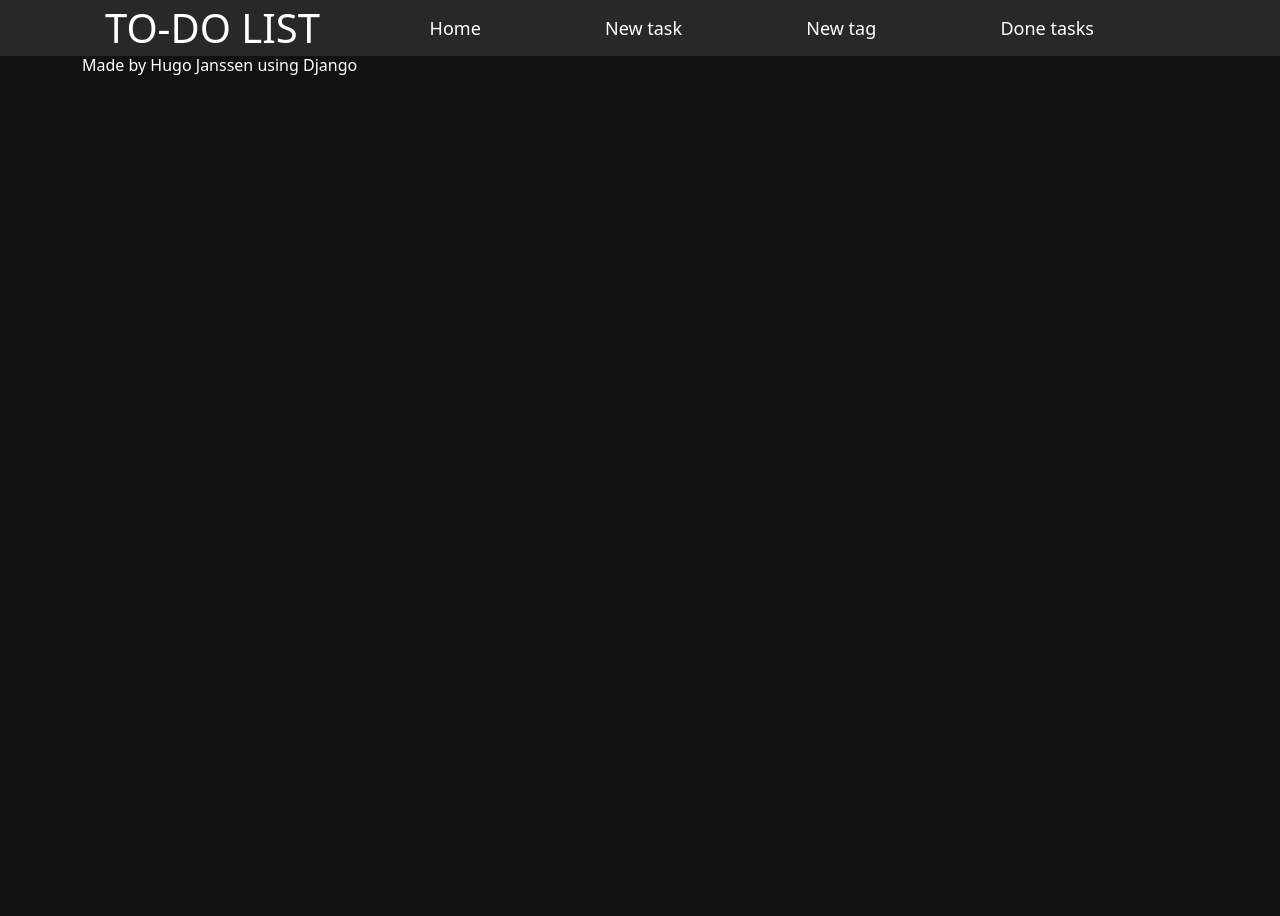
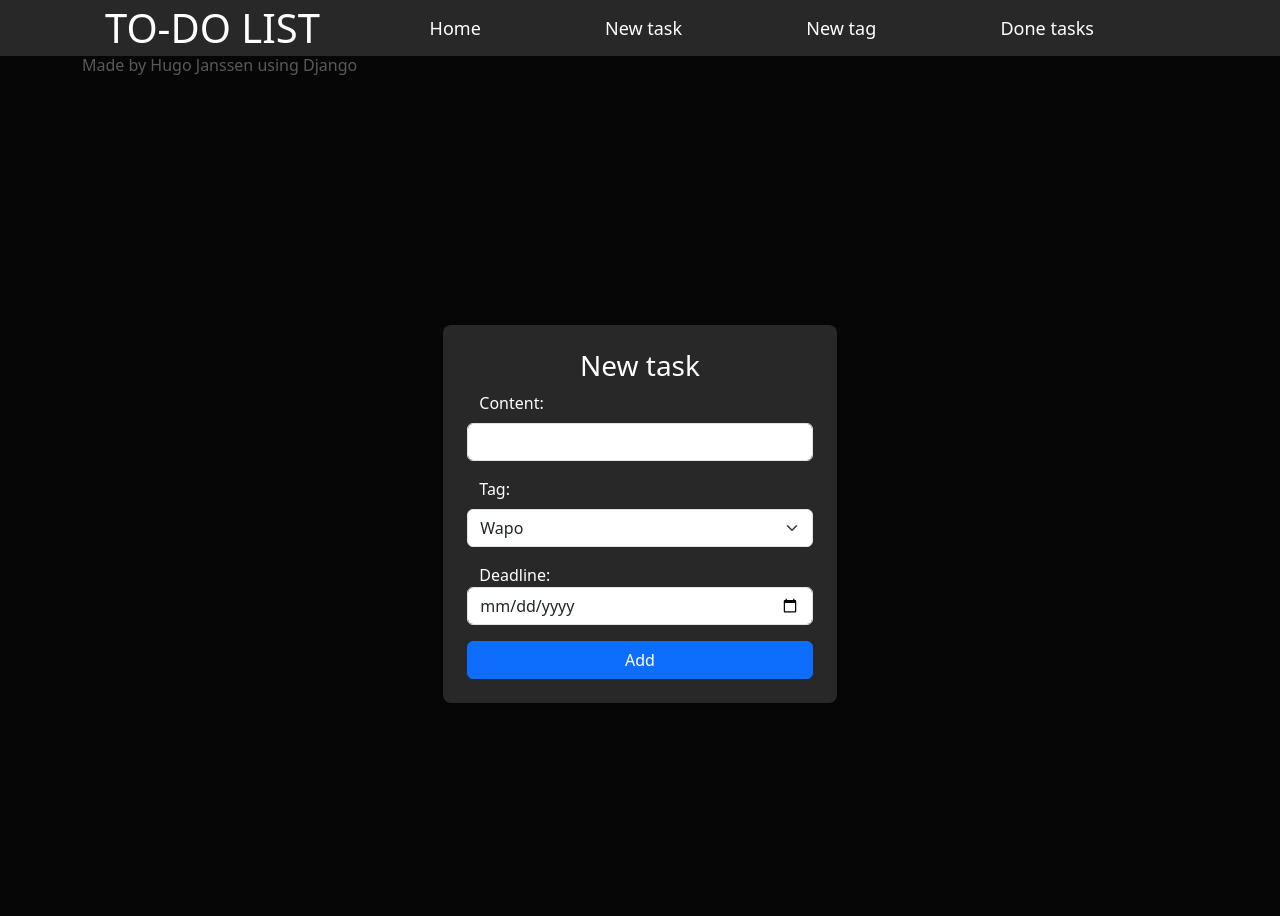
Before and after one commit to hjanssena/To-Do, a Django app: template main/templates/base.html in a window 1280 px wide. Run offline with Django 5.2, Linux system fonts and the light colour scheme; the template is opened without the code that fills it: values that come from a table or form of the project are taken from there, others are empty; data comes from the database, SQL or seed files in the repository; both versions use the stored data as it was after the commit.

Commit message:
Se cambian las altas de tag y task de su propia pagina a prompts

```diff
--- a/main/static/style.css
+++ b/main/static/style.css
@@ -28,6 +28,24 @@ header {
 
 .tag_button {
     margin: .2em;
+}
+
+.prompter {
+    width: 100%;
+    height: 100%;
+    display: flex;
+    align-items: center;
+    justify-content: center;
+    background-color: rgba(0, 0, 0, 0.651);
+}
+
+.prompt {
+    background-color: #282828;
+    padding: 1.5em;
+}
+
+.prompt h3 {
+    text-align: center;
 }
 
 /*.task_display {
--- a/main/templates/base.html
+++ b/main/templates/base.html
@@ -12,7 +12,7 @@
 </head>
 
 <body>
-    <header>
+    <header class="sticky-top">
         <div class="container">
             <div class="row">
                 <div class="col-md-4 col-lg-3">{% include "partials/header.html" %}</div>
@@ -20,9 +20,16 @@
             </div>
         </div>
     </header>
+
+    <div class="prompter z-3 position-fixed">
+        <div class="prompt rounded-3">{% include "new_entry.html" %}</div>
+        <div class="prompt rounded-3" hidden>{% include "new_tag.html" %}</div>
+    </div>
+
     <main>
         {% block content %}{% endblock %}
     </main>
+
     <footer class="container">{% include "partials/footer.html" %}</footer>
     <script src="https://cdn.jsdelivr.net/npm/bootstrap@5.3.3/dist/js/bootstrap.bundle.min.js"
         integrity="sha384-YvpcrYf0tY3lHB60NNkmXc5s9fDVZLESaAA55NDzOxhy9GkcIdslK1eN7N6jIeHz"
--- a/main/templates/new_entry.html
+++ b/main/templates/new_entry.html
@@ -1,13 +1,25 @@
-{% extends "base.html" %}
-
-{% block content %}
-<form action="" method="post">
+<form action="/main/newentry/" method="post">
+    <h3>New task</h3>
     {% csrf_token %}
-    <ul>
-        {{ form }}
-        <label for="deadline">Deadline: </label>
-        <input type="date" id="deadline" name="deadline">
+    <ul class="container">
+        <div class="mb-3 row">
+            <label for="content" class="form-label">Content: </label>
+            <input type="text" id="content" name="content" class="form-control">
+        </div>
+        <div class="mb-3 row">
+            <label for="tag" class="form-label">Tag: </label>
+            <select name="aTag" id="aTag" class="form-select">
+                {% for tag in tag_list %}
+                <option value="{{tag.id}}">{{tag.name}}</option>
+                {% endfor %}
+            </select>
+        </div>
+        <div class="mb-3 row" class="form-label">
+            <label for="deadline">Deadline: </label>
+            <input type="date" id="deadline" name="deadline" class="form-control">
+        </div>
     </ul>
-    <button type="submit">Add</button>
+    <div class="d-grid gap-2">
+        <button type="submit" class="btn btn-primary">Add</button>
+    </div>
 </form>
-{% endblock %}
--- a/main/templates/new_tag.html
+++ b/main/templates/new_tag.html
@@ -1,12 +1,19 @@
-{% extends "base.html" %}
+<form action="/main/newtag/" method="post">
+    <h3>New tag</h3>
 
-{% block content %}
-<form action="" method="post">
     {% csrf_token %}
-    <ul>
-        {{ form }}
-        <input type="color" name="color">
+    <ul class="container">
+        <div class="mb-3 row">
+            <label for="tagName" class="form-label">Tag name: </label>
+            <input type="text" name="tagName" id="tagName" class="form-control">
+        </div>
+        <div class="mb-3 row">
+            <label for="nColor" class="form-label">Color: </label>
+            <input type="color" name="nColor" id="nColor" class="form-control">
+        </div>
     </ul>
-    <button type="submit">Add</button>
+    <div class="d-grid gap-2">
+        <button type="submit" class="btn btn-primary">Add</button>
+    </div>
+
 </form>
-{% endblock %}
```
Also changed, not shown: main/views.py (+17 -24 lines), db.sqlite3.
